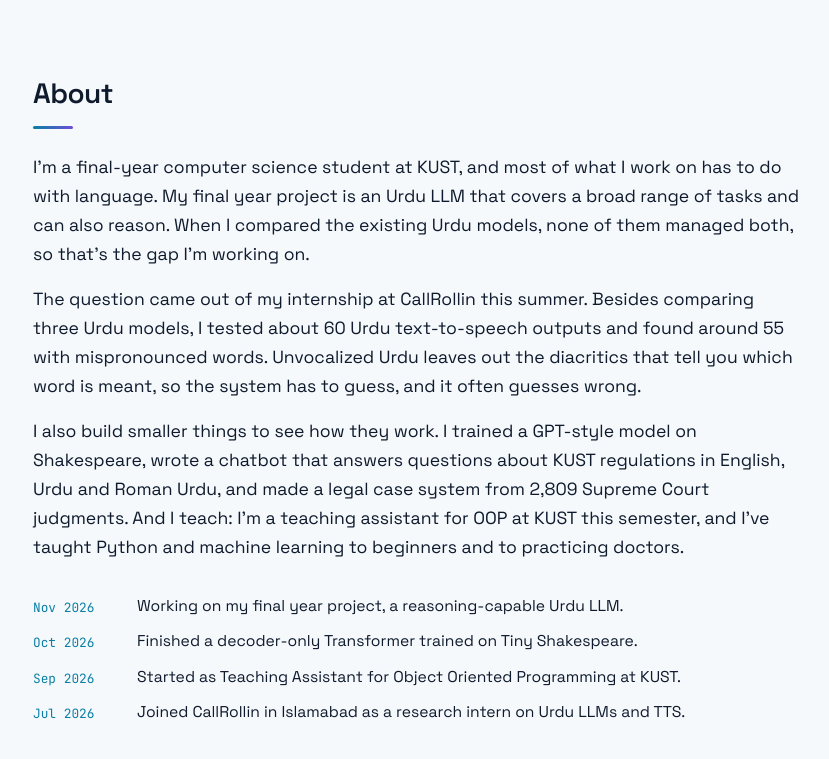
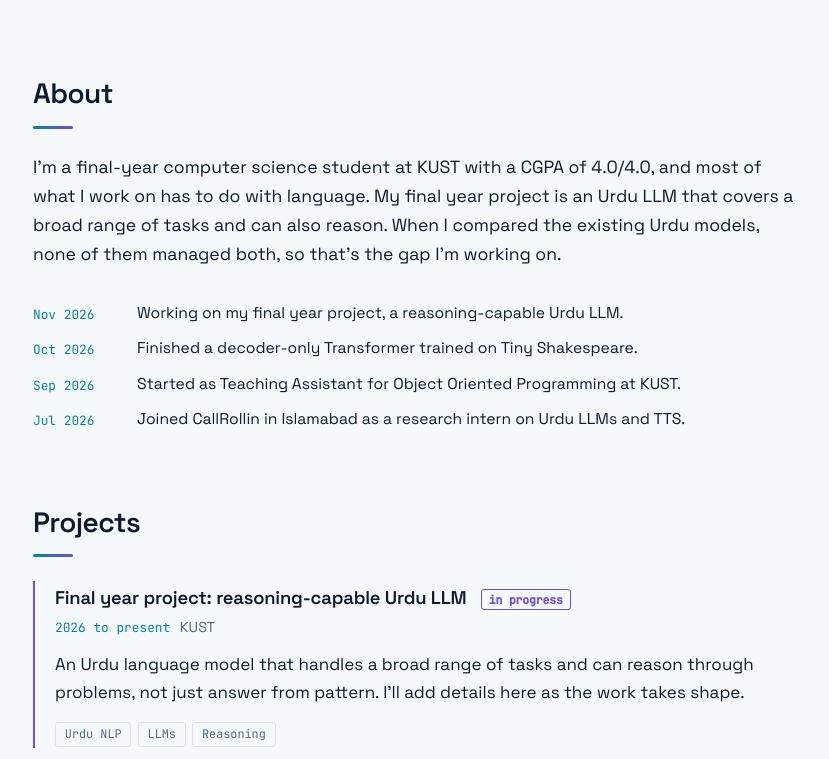
Before and after one commit to MadihaFarman/MadihaFarman.github.io, a plain HTML site: page index.html in a window 1280 px wide. Shown: the part 484-1243 px from the top of the page, without its empty margins (131-960 px from the left). Drawn offline with Linux system fonts and the light colour scheme.

Commit message:
edited about

```diff
--- a/index.html
+++ b/index.html
@@ -261,9 +261,7 @@
 
   <section id="about" class="about">
     <h2>About</h2>
-    <p>I'm a final-year computer science student at KUST, and most of what I work on has to do with language. My final year project is an Urdu LLM that covers a broad range of tasks and can also reason. When I compared the existing Urdu models, none of them managed both, so that's the gap I'm working on.</p>
-    <p>The question came out of my internship at CallRollin this summer. Besides comparing three Urdu models, I tested about 60 Urdu text-to-speech outputs and found around 55 with mispronounced words. Unvocalized Urdu leaves out the diacritics that tell you which word is meant, so the system has to guess, and it often guesses wrong.</p>
-    <p>I also build smaller things to see how they work. I trained a GPT-style model on Shakespeare, wrote a chatbot that answers questions about KUST regulations in English, Urdu and Roman Urdu, and made a legal case system from 2,809 Supreme Court judgments. And I teach: I'm a teaching assistant for OOP at KUST this semester, and I've taught Python and machine learning to beginners and to practicing doctors.</p>
+    <p>I'm a final-year computer science student at KUST with a CGPA of 4.0/4.0, and most of what I work on has to do with language. My final year project is an Urdu LLM that covers a broad range of tasks and can also reason. When I compared the existing Urdu models, none of them managed both, so that's the gap I'm working on.</p>
 
     <ul class="news">
       <li><time>Nov 2026</time><span>Working on my final year project, a reasoning-capable Urdu LLM.</span></li>
```
